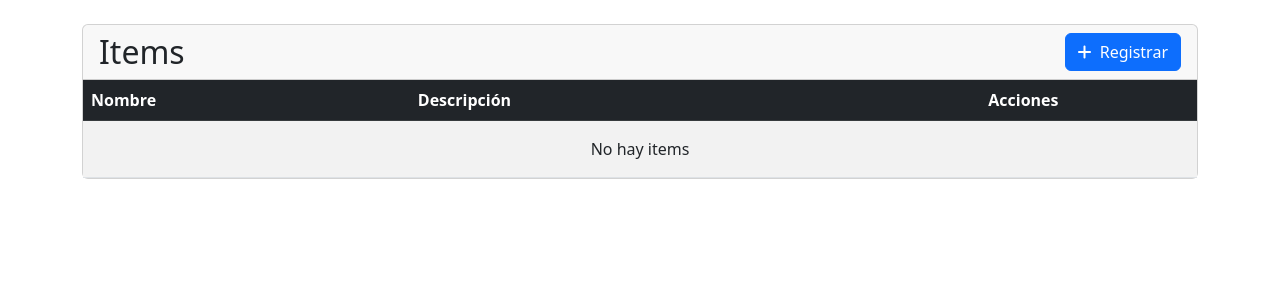
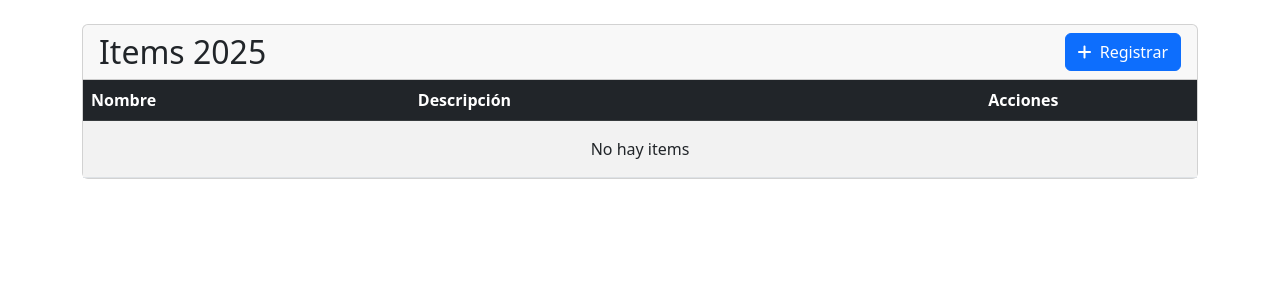
Before and after one commit to vales-alfre/ProyectoDjangoCRUD, a Django app: page /items/ in a window 1280 px wide. Shown: the part 56-356 px from the top of the page. Run offline with Django 4.2, Linux system fonts and the light colour scheme; data that the repository does not hold is empty; some libraries are stand-ins or nearby versions.

Commit message:
Update item_list.html

```diff
--- a/crud/templates/item_list.html
+++ b/crud/templates/item_list.html
@@ -4,7 +4,7 @@
 {% block content %}
 <div class="card mb-4">
   <div class="card-header d-flex justify-content-between align-items-center">
-    <h2 class="mb-0">Items</h2>
+    <h2 class="mb-0">Items 2025</h2>
     <a href="{% url 'item_create' %}" class="btn btn-primary">
       <i class="fas fa-plus me-1"></i> Registrar
     </a>
```
